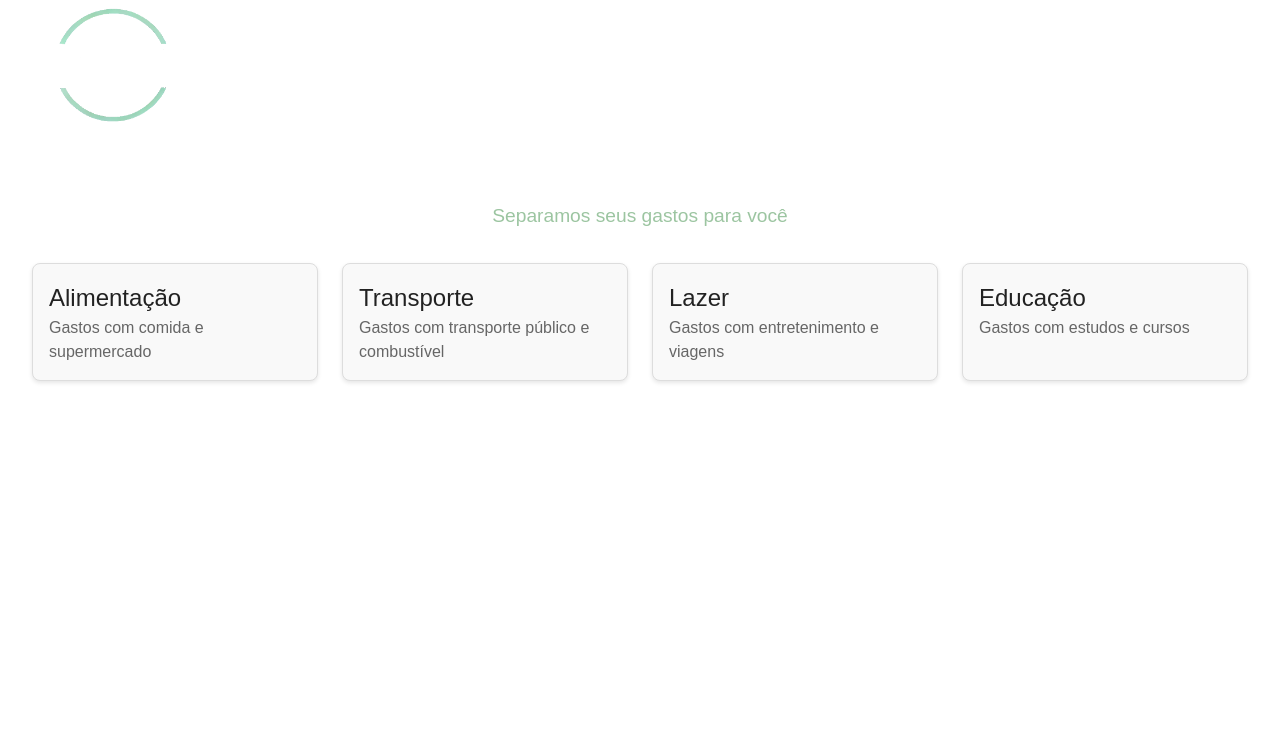
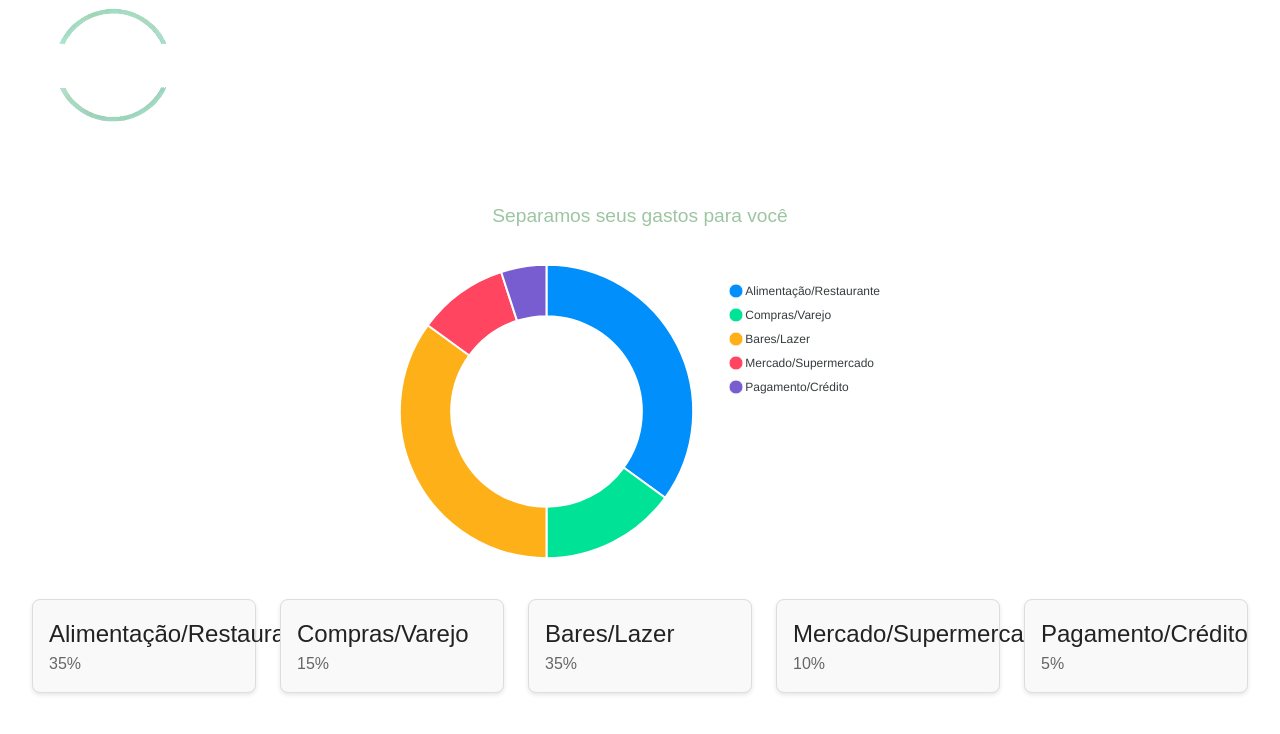
Before and after one commit to Gui-Rigaud/economIA, a Next.js app in the folder frontend/: page /dashboard in a window 1280 px wide. Shown: the top 734 px of the page. Built offline with nearby package versions, Linux system fonts and the light colour scheme.

Commit message:
atualização da pagina de categorias, inclusao do grafico

```diff
--- a/frontend/package.json
+++ b/frontend/package.json
@@ -10,10 +10,14 @@
   },
   "dependencies": {
     "axios": "^1.7.9",
+    "apexcharts": "^4.2.0",
+    "chart.js": "^4.4.7",
     "lucide-react": "^0.468.0",
     "next": "15.0.3",
     "nookies": "^2.5.2",
     "react": "^19.0.0-rc-66855b96-20241106",
+    "react-apexcharts": "^1.7.0",
+    "react-chartjs-2": "^5.2.0",
     "react-dom": "19.0.0-rc-66855b96-20241106",
     "react-hook-form": "^7.54.0",
     "react-toastify": "^11.0.0"
--- a/frontend/src/components/Categorias/categorias.module.scss
+++ b/frontend/src/components/Categorias/categorias.module.scss
@@ -46,3 +46,13 @@
   font-size: 1rem;
   color: #666;
 }
+
+.chartContainer{
+  display: flex;
+  justify-content: center;
+  align-items: center;
+  height: 300px;
+  width: 100%;
+  margin-bottom: 36px;
+
+}
--- a/frontend/src/components/Categorias/index.tsx
+++ b/frontend/src/components/Categorias/index.tsx
@@ -1,14 +1,60 @@
+"use client"
+
 import styles from './categorias.module.scss'
+import ApexCharts from 'apexcharts'
+import Donut from '../Graph';
 
+const categorias = [
+  {
+      "categoria": "Alimentação/Restaurante",
+      "porcentagem": 35
+  },
+  {
+      "categoria": "Compras/Varejo",
+      "porcentagem": 15
+  },
+  {
+      "categoria": "Bares/Lazer",
+      "porcentagem": 35
+  },
+  {
+      "categoria": "Mercado/Supermercado",
+      "porcentagem": 10
+  },
+  {
+      "categoria": "Pagamento/Crédito",
+      "porcentagem": 5
+  },
+];
 
 export function Categorias(){
 
-  const categorias = [
-    { id: 1, nome: 'Alimentação', descricao: 'Gastos com comida e supermercado',  },
-    { id: 2, nome: 'Transporte', descricao: 'Gastos com transporte público e combustível' },
-    { id: 3, nome: 'Lazer', descricao: 'Gastos com entretenimento e viagens' },
-    { id: 4, nome: 'Educação', descricao: 'Gastos com estudos e cursos' },
+  const paletaCores = [
+    "#216869", "#48a078", "#9cc5a1", "#FFE4", "#6BE8A4", "#132414",
+    "#1B998B", "#2D3047", "#FFFD82", "#FF9B71", "#E84855", "#F9DC5C",
+    "#3185FC", "#EFBCD5", "#9A031E", "#5F0F40", "#0F4C5C", "#E36414"
   ];
+
+  const gerarCoresComPaleta = (quantidade:any) => {
+    const cores = [...paletaCores]; // Copia a paleta para não modificar a original
+    const resultado = [];
+
+    while (resultado.length < quantidade) {
+      if (cores.length === 0) {
+        cores.push(...paletaCores); // Reabastece as cores quando acabar
+      }
+      // Remove uma cor aleatória da lista e adiciona ao resultado
+      const corIndex = Math.floor(Math.random() * cores.length);
+      resultado.push(cores.splice(corIndex, 1)[0]);
+    }
+
+    return resultado;
+  };
+
+
+
+  let listaCategorias = categorias.map((categoria) => categoria.categoria);
+  console.log(listaCategorias);
 
   return(
     <main className={styles.container}>
@@ -17,11 +63,19 @@ export function Categorias(){
         <h2>Separamos seus gastos para você</h2>
       </section>
 
+
+      <div className={styles.chartContainer}>
+        <Donut
+        categories={categorias.map((data) => data.categoria)}
+        data={categorias.map((data) => data.porcentagem)}/>
+      </div>
+
+
       <section className={styles.categoriasList}>
         {categorias.map((categoria) => (
-          <div key={categoria.id} className={styles.categoriaItem}>
-            <h3>{categoria.nome}</h3>
-            <p>{categoria.descricao}</p>
+          <div key={categoria.categoria} className={styles.categoriaItem}>
+            <h3>{categoria.categoria}</h3>
+            <p>{categoria.porcentagem}%</p>
           </div>
         ))}
       </section>
--- /dev/null
+++ b/frontend/src/components/Graph/index.tsx
@@ -0,0 +1,87 @@
+import { color } from "chart.js/helpers";
+import React, { Component } from "react";
+import Chart from "react-apexcharts";
+
+interface DonutProps {
+  categories: string[];
+  data: number[];
+}
+
+interface DonutState {
+  options: {
+    chart: {
+      type: "donut";
+    };
+    labels: string[];
+    dataLabels: {
+      enabled: boolean;
+    };
+    plotOptions: {
+      pie: {
+        donut: {
+          labels: {
+            show: boolean;
+            name: object;
+            value: object;
+          };
+        };
+      };
+    };
+  };
+  series: number[];
+}
+
+class Donut extends Component<DonutProps, DonutState> {
+  constructor(props: DonutProps) {
+    super(props);
+
+    this.state = {
+      options: {
+        chart: {
+          type: "donut"
+        },
+        labels: props.categories,
+        dataLabels: {enabled: false},
+        plotOptions: {
+          pie: {
+            donut: {
+              labels: {
+                show: false,
+                name: {
+                  color: "white"
+                },
+                value: {
+                  color: "white"
+                }
+              }
+            }
+          }
+        },
+
+      },
+      series: props.data
+    };
+  }
+
+  componentDidUpdate(prevProps: DonutProps) {
+    if (prevProps.categories !== this.props.categories || prevProps.data !== this.props.data) {
+      this.setState({
+        options: {
+          ...this.state.options,
+          labels: this.props.categories
+        },
+        series: this.props.data
+      });
+    }
+  }
+
+  render() {
+    return (
+      <div className="donut">
+        <Chart options={this.state.options} series={this.state.series} type="donut" width="520" />
+      </div>
+    );
+  }
+}
+
+export default Donut;
--- /dev/null
+++ b/frontend/src/components/TesteChart/index.tsx
@@ -0,0 +1,30 @@
+"use client"
+
+import { Chart as ChartJS, ArcElement } from 'chart.js';
+import { Doughnut } from 'react-chartjs-2';
+
+ChartJS.register(ArcElement);
+
+export function TesteChart() {
+  return (
+
+    <Doughnut
+      data={{
+        labels: ["A", "B", "C", "D"],
+        datasets: [{
+          label: "Gastos",
+          data: [10, 25, 10, 6],
+          backgroundColor: ["#216869", "#48a078", "#9cc5a1", "#FFE4"],
+
+        }]
+      }}
+      options={{
+        plugins: {
+          legend: {
+            display: true,
+            position: 'top',
+          }
+        }
+      }}
+    />)
+}
```
Also changed, not shown: 2 other files (tests, documents, lock files or other folders).
